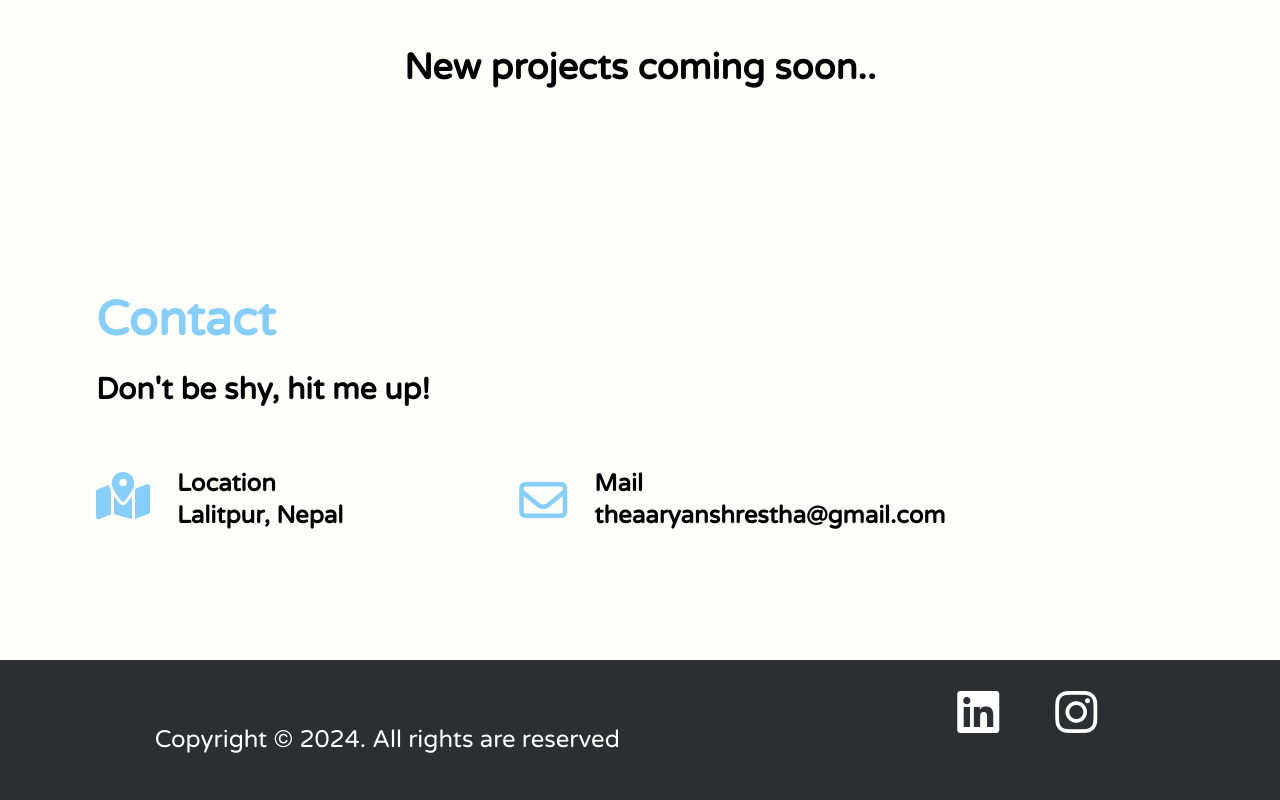
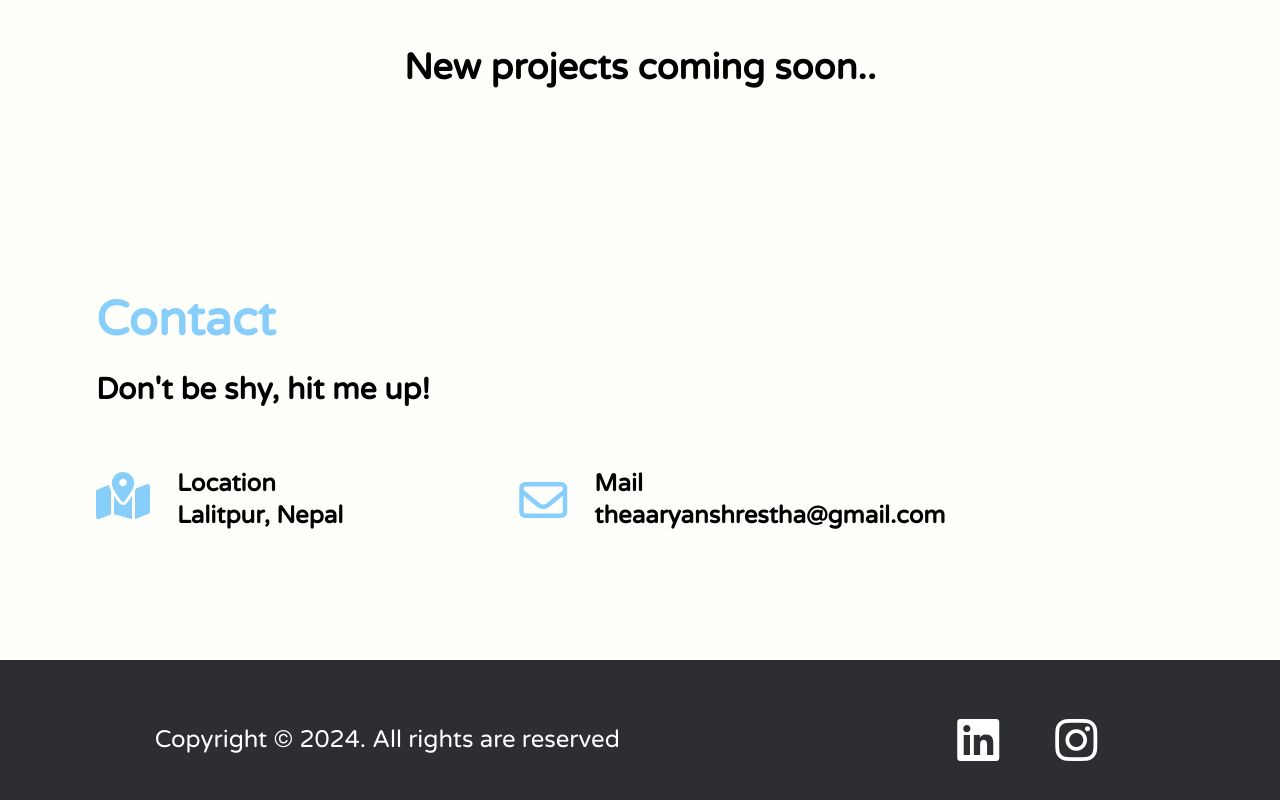
Before and after one commit to Abyssal-Argus/aaryanshr, a website: page index.html in a window 1280 px wide. Shown: the part 1544-2344 px from the top of the page. Drawn offline with nearby package versions, Linux system fonts and the light colour scheme.

```diff
--- a/index.html
+++ b/index.html
@@ -96,7 +96,7 @@
     <div class="foot bg-foot-black" id="Last">
         <div class="md:flex md:justify-around">
             <div class="text-center pt-5 md:pt-0 md:mt-16 text-2xl">Copyright © 2024. All rights are reserved</div>
-            <ul class="flex py-7 justify-center items-center">
+            <ul class="flex py-7 justify-center items-center md:mt-7">
                 <a class="mx-7 FTbrand" href="https://www.linkedin.com/in/aaryan-shrestha-0236362b4/"><li><i class="fa-brands fa-3x fa-linkedin"></i></li></a>
                 <a class="mx-7 FTbrand" href="https://www.instagram.com/aaryan_.__._/"><li><i class="fa-brands fa-3x fa-instagram"></i></li></a>
             </ul>
```
